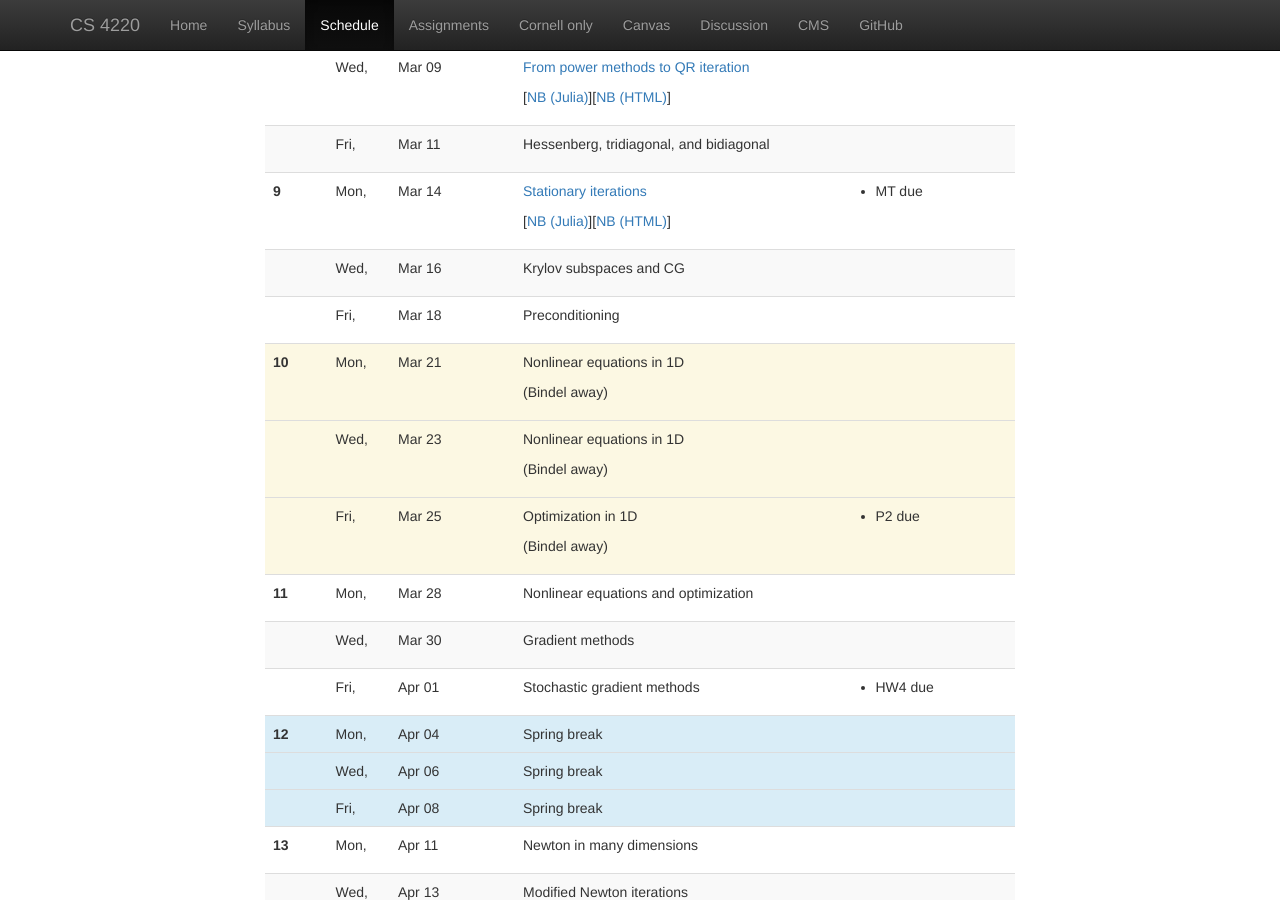
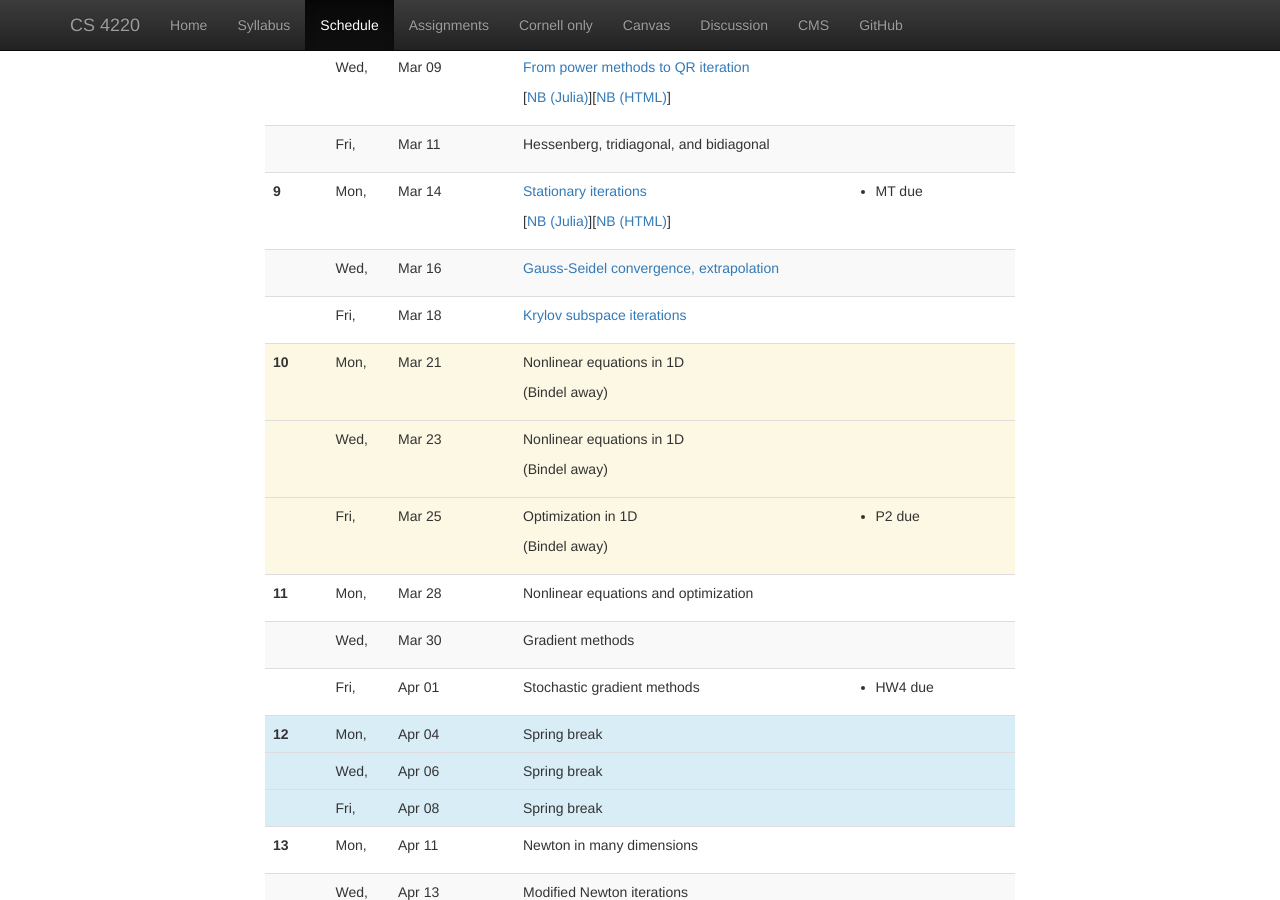
Before and after one commit to dbindel/cs4220-s22, a Jekyll site: the page built from web/schedule.html, in a window 1280 px wide and 900 px high, scrolled down 1502 px. Built offline with Jekyll 4.4.1, drawn with Linux system fonts in a browser that asks for light colours; nearby versions of some CDN libraries.

```diff
--- a/web/_data/lectures.yml
+++ b/web/_data/lectures.yml
@@ -193,10 +193,12 @@
     - info: MT due
 -
   date: 2022-03-16
-  info: Krylov subspaces and CG
+  info: Gauss-Seidel convergence, extrapolation
+  notes: 2022-03-16.pdf
 -
   date: 2022-03-18
-  info: Preconditioning
+  info: Krylov subspace iterations
+  notes: 2022-03-18.pdf
 #
 # ==================
 # Week 9 (linear iterative solvers)
```
Also changed, not shown: 4 other files.
